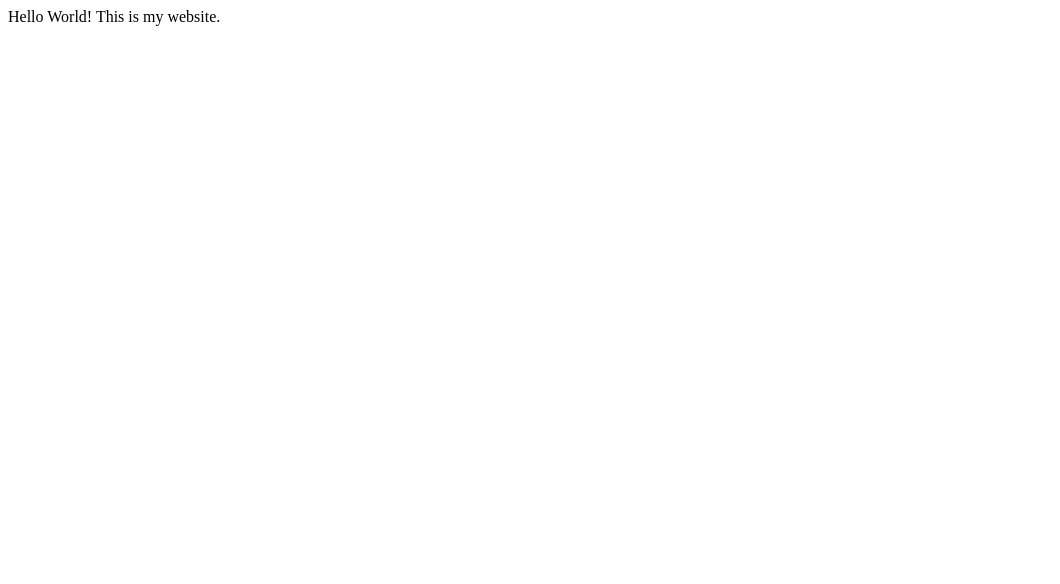
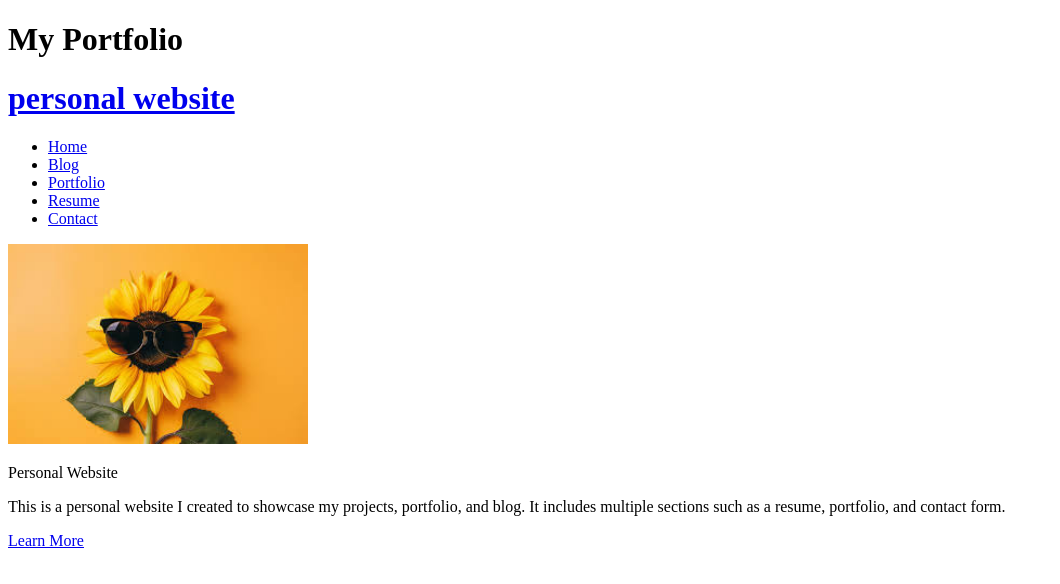
Before and after one commit to qarteu/hack4impact_kartik_website, a plain HTML site: page portfolio.html in a window 1280 px wide. Shown: the whole page, without its empty margins (0-1060 px from the left). Drawn offline with Linux system fonts and the light colour scheme.

Commit message:
Portfolia image implemented: add content to portfolio.html

```diff
--- a/portfolio.html
+++ b/portfolio.html
@@ -1,10 +1,44 @@
 <!DOCTYPE html>
-<html>
+<html lang="en">
 <head>
-    <title>INDEX</title>
+    <meta charset="UTF-8">
+    <meta name="viewport" content="width=device-width, initial-scale=1.0">
+    <title>Portfolio</title>
+</head>
+<body>
+    <h1>My Portfolio<nav class="navbar"></nav>
+        <h1 class="logo"><a href="index.html">personal website</a></h1>
+        <ul class="nav-list">
+          <li><a href="index.html">Home</a></li>
+          <li><a href="blog.html">Blog</a></li>
+          <li><a href="portfolio.html">Portfolio</a></li>
+          <li><a href="resume.html">Resume</a></li>
+          <li><a href="contact.html">Contact</a></li>
+        </ul>
+      </nav></h1>
 
-</head>
-  <body>
-    Hello World! This is my website.
-  </body>
+    <main>
+        <div class="project">
+            <!-- Image representing the project -->
+            <a href="index.html">
+                <img src="images/flower.jpeg" alt="picture of sun flower" width="300" height="200">
+            </a>
+
+            <!-- Project details -->
+            <div class="project-details">
+                <!-- Project Name -->
+                <p class="project-name">Personal Website</p>
+
+                <!-- Project Description -->
+                <p class="project-description">
+                    This is a personal website I created to showcase my projects, portfolio, and blog.
+                    It includes multiple sections such as a resume, portfolio, and contact form.
+                </p>
+
+                <!-- Link to the project -->
+                <a href="index.html">Learn More</a>
+            </div>
+        </div>
+    </main>
+</body>
 </html>
```
Also changed, not shown: images/flower.jpeg (renamed from flower.jpeg).
